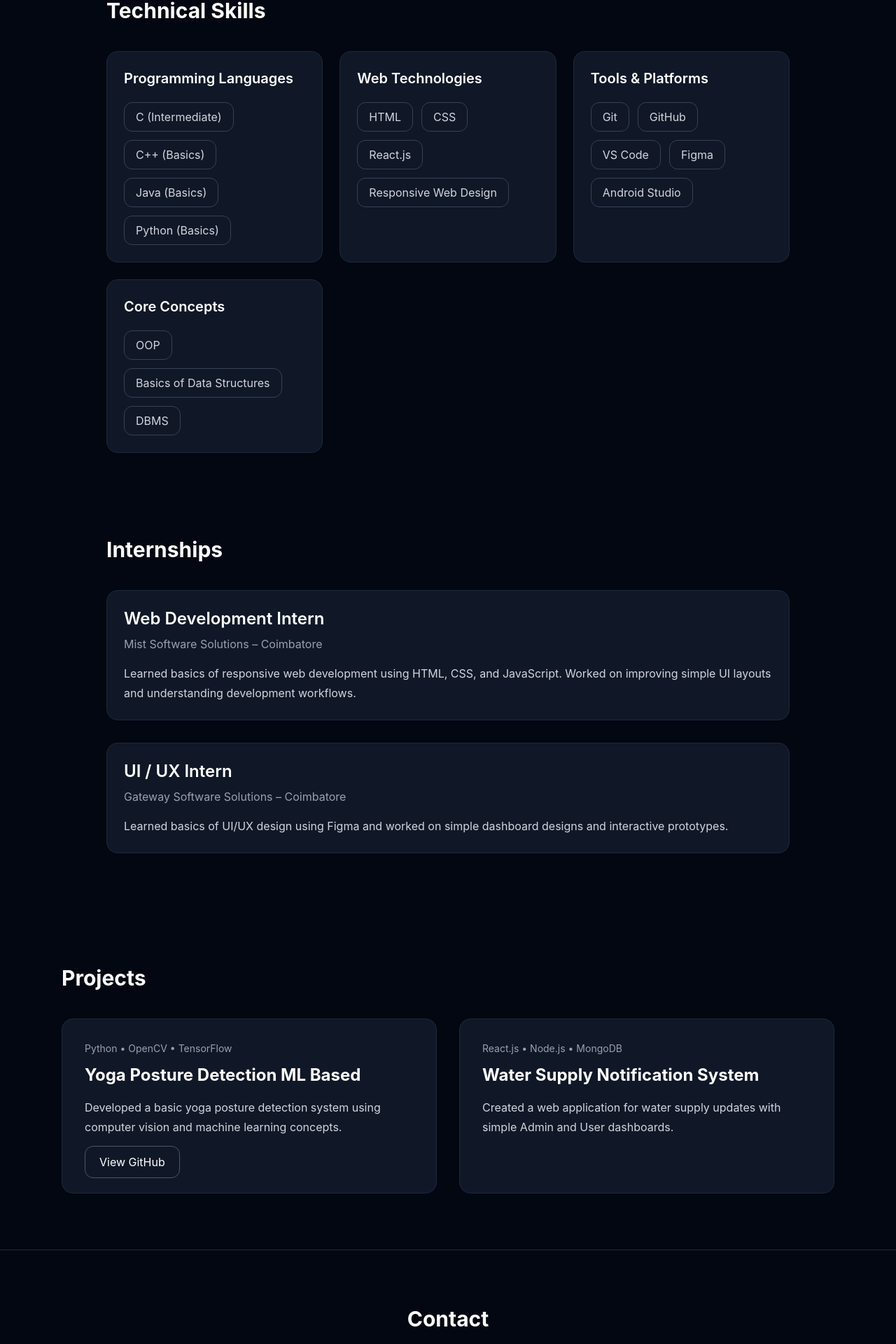
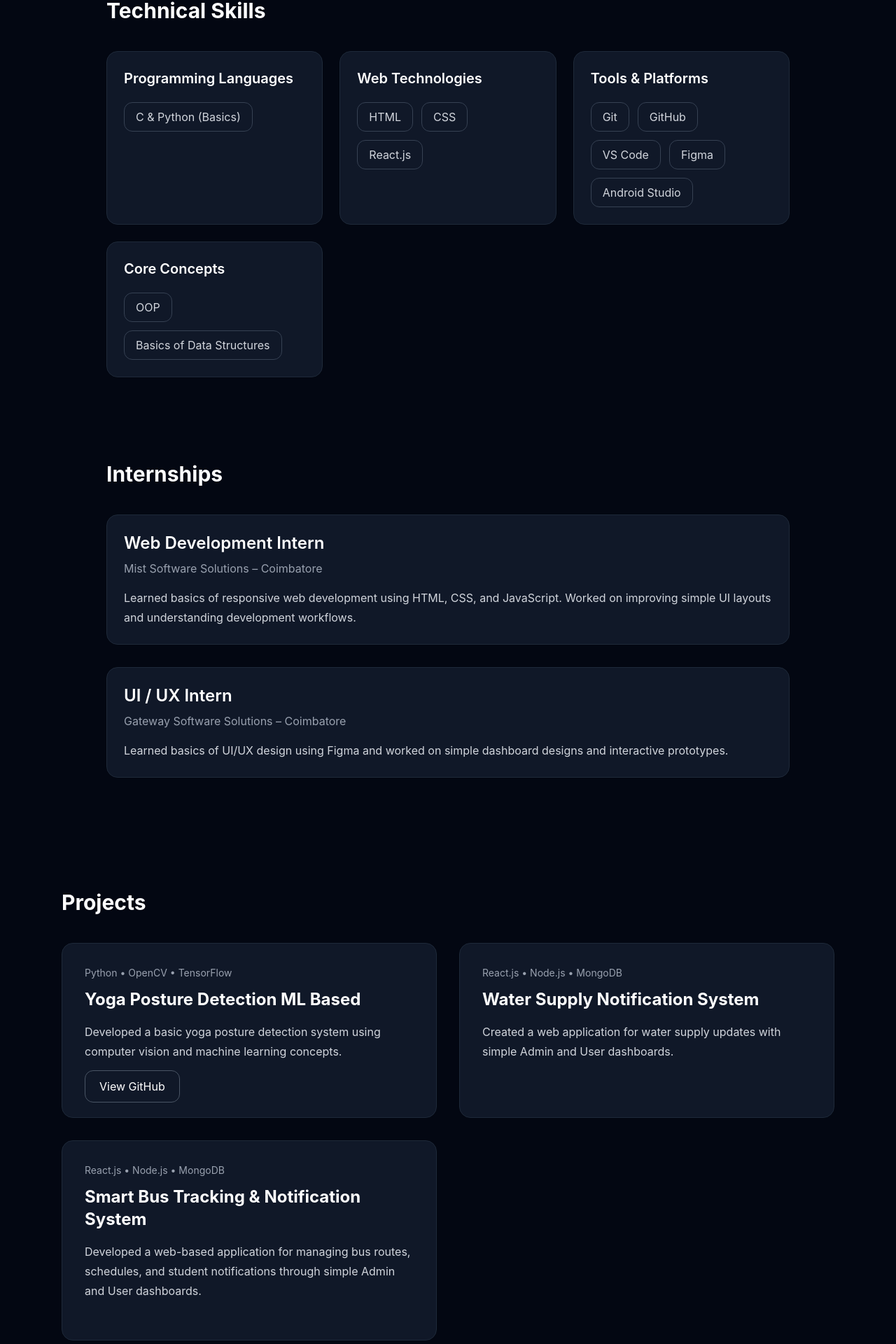
Before and after one commit to charankumarj23/portfolio, a React app: page / in a window 1280 px wide. Shown: the part 926-2846 px from the top of the page at 70% size. Built offline with nearby package versions, Linux system fonts and the light colour scheme; the HTML template or start-up script is replaced by a standard one.

Commit message:
Updated portfolio

```diff
--- a/src/App.jsx
+++ b/src/App.jsx
@@ -4,10 +4,7 @@ export default function Portfolio() {
   {
     title: "Programming Languages",
     skills: [
-      "C (Intermediate)",
-      "C++ (Basics)",
-      "Java (Basics)",
-      "Python (Basics)",
+      "C & Python (Basics)",
     ],
   },
   {
@@ -16,7 +13,6 @@ export default function Portfolio() {
       "HTML",
       "CSS",
       "React.js",
-      "Responsive Web Design",
     ],
   },
   {
@@ -34,7 +30,6 @@ export default function Portfolio() {
     skills: [
       "OOP",
       "Basics of Data Structures",
-      "DBMS",
     ],
   },
 ];
@@ -50,6 +45,11 @@ export default function Portfolio() {
     title: "Water Supply Notification System",
     tech: "React.js • Node.js • MongoDB",
     desc: "Created a web application for water supply updates with simple Admin and User dashboards.",
+  },
+  {
+    title: "Smart Bus Tracking & Notification System",
+    tech: "React.js • Node.js • MongoDB",
+    desc: "Developed a web-based application for managing bus routes, schedules, and student notifications through simple Admin and User dashboards.",
   },
 ];
 
```
Also changed, not shown: 1 other file (tests, documents, lock files or other folders). Lines whose indentation alone changed are shown as unchanged.
